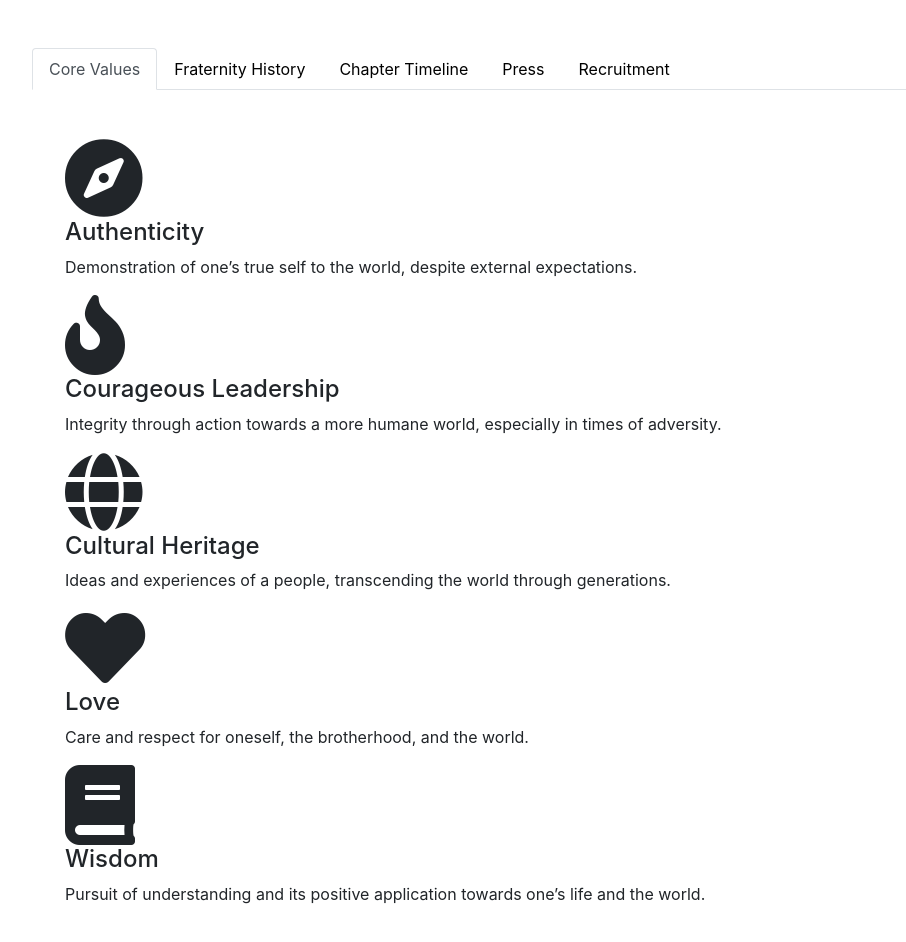
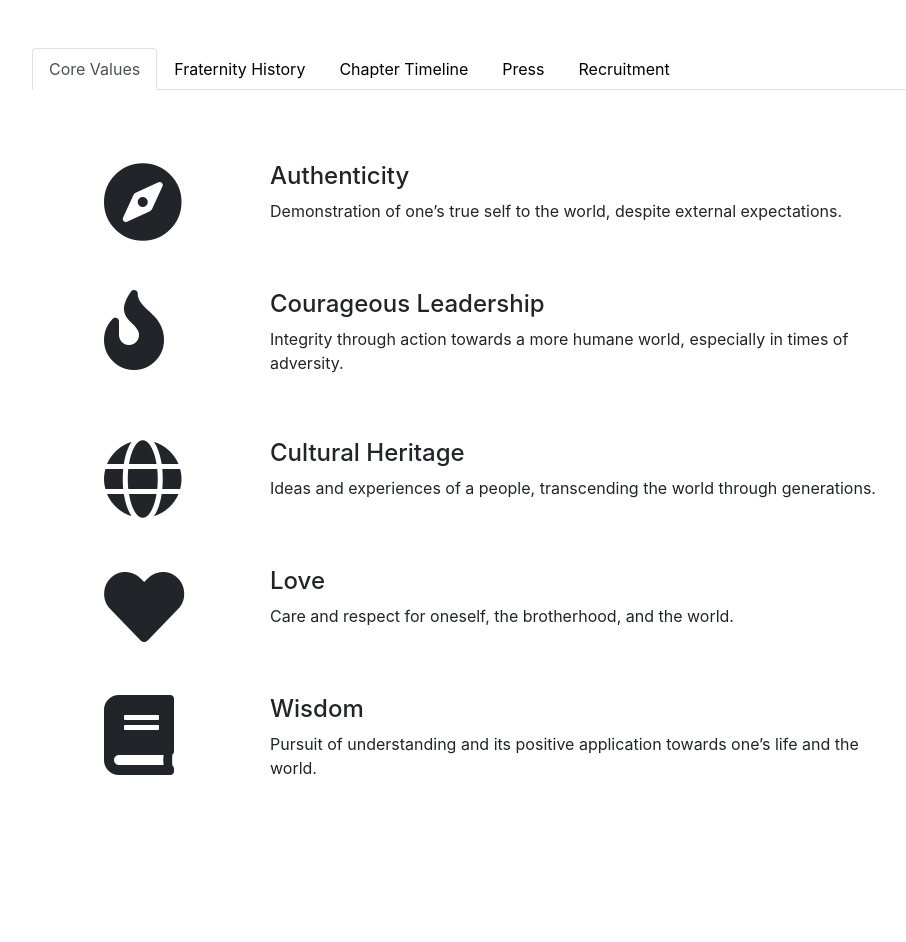
Before and after one commit to syracuselambdas/syracuselambdas.github.io, a plain HTML site: page index.html in a window 1280 px wide. Shown: the part 1080-2022 px from the top of the page, without its empty margins (53-959 px from the left). After the commit the page ends 1964 px from the top, so only its background shows below. Drawn offline with nearby package versions, Linux system fonts and the light colour scheme.

Commit message:
fixed core values

```diff
--- a/index.html
+++ b/index.html
@@ -151,67 +151,45 @@
            <div class="tab-content p-5" id="aboutTabContent">
               <div class="tab-pane fade show active" id="content-coreValues"
                  role="tabpanel" aria-labelledby="tab-coreValues">
-                 <div class="row">
-                 <ul class="q_circles_holder five_columns no_line list-unstyled">
-                     <li class="q_circle_outer">
-                         <span class="q_circle_inner">
-                             <span class="q_circle_inner2">
-                                <i class="fa fa-compass fa-5x"></i>
-                            </span>
-                         </span>
-                         <div class="q_circle_text_holder"><h4 class="q_circle_title">Authenticity</h4>
-                            <p class="q_circle_text">Demonstration of one’s true self to the world, despite external expectations.</p>
+
+                 <ul class=" list-unstyled">
+                    <li class="row p-4">
+                        <div class="col-2"><i class="fa fa-compass fa-5x"></i></div>
+                         <div class="col-8">
+                            <h4>Authenticity</h4>
+                            <p>Demonstration of one’s true self to the world, despite external expectations.</p>
                         </div>
                     </li>
-
-                     <li class="q_circle_outer">
-                         <span class="q_circle_inner">
-                            <span class="q_circle_inner2">
-                                 <i class="fa fa-fire fa-5x"></i>
-                            </span>
-                        </span>
-                        <div class="q_circle_text_holder">
-                            <h4 class="q_circle_title">Courageous Leadership</h4>
-                            <p class="q_circle_text">Integrity through action towards a more humane world, especially in times of adversity.</p>
-                        </div>
-                     </li>
-
-                     <li class="q_circle_outer">
-                         <span class="q_circle_inner">
-                             <span class="q_circle_inner2">
-                                 <i class="fa fa-globe fa-5x"></i>
-                             </span>
-                         </span>
-                         <div class="q_circle_text_holder">
-                             <h4 class="q_circle_title">Cultural Heritage</h4>
-                            <p class="q_circle_text">Ideas and experiences of a people, transcending the world through generations.</p>
-                        </div>
+                    <li class="row p-4">
+                            <div class="col-2"><i class="fa fa-fire fa-5x"></i></div>
+                             <div class="col-8">
+                                <h4>Courageous Leadership</h4>
+                                <p>Integrity through action towards a more humane world, especially in times of adversity.</p>
+                            </div>
                     </li>
-
-                     <li class="q_circle_outer">
-                         <span class="q_circle_inner">
-                             <span class="q_circle_inner2">
-                                 <i class="fa fa-heart fa-5x"></i>
-                             </span>
-                         </span>
-                         <div class="q_circle_text_holder">
-                             <h4 class="q_circle_title">Love</h4>
-                             <p class="q_circle_text">Care and respect for oneself, the brotherhood, and the world.</p>
-                        </div></li>
-
-                     <li class="q_circle_outer">
-                         <span class="q_circle_inner">
-                             <span class="q_circle_inner2">
-                                 <i class="fa fa-book fa-5x"></i>
-                             </span>
-                         </span>
-                         <div class="q_circle_text_holder">
-                             <h4 class="q_circle_title">Wisdom</h4>
-                             <p class="q_circle_text">Pursuit of understanding and its positive application towards one’s life and the world.</p>
-                         </div>
+                    <li class="row p-4">
+                            <div class="col-2"><i class="fa fa-globe fa-5x"></i></div>
+                             <div class="col-8">
+                                <h4>Cultural Heritage</h4>
+                                <p>Ideas and experiences of a people, transcending the world through generations.</p>
+                            </div>
+                    </li>
+                    <li class="row p-4">
+                            <div class="col-2"><i class="fa fa-heart fa-5x"></i></div>
+                             <div class="col-8">
+                                <h4>Love</h4>
+                                <p>Care and respect for oneself, the brotherhood, and the world.</p>
+                            </div>
+                    </li>
+                    <li class="row p-4">
+                            <div class="col-2"><i class="fa fa-book fa-5x"></i></div>
+                             <div class="col-8">
+                                <h4>Wisdom</h4>
+                                <p>Pursuit of understanding and its positive application towards one’s life and the world.</p>
+                            </div>
                     </li>
                 </ul>
-                </div>
+
               </div>
               <div class="tab-pane fade text-left" id="content-fraternityHistory"
                  role="tabpanel" aria-labelledby="tab-fraternityHistory">
--- a/style.css
+++ b/style.css
@@ -88,6 +88,10 @@ button#sign-up{background-color:#d44500; border-color:transparent;}
     color: #3899ca;
     font-weight: 700;
 }
+#content-coreValues ul li div i:hover{
+    color: #3899ca;
+    transition: 0.4s;
+}
 @media screen and (max-width:1024px){
     #brand-logo img{
         width: 230px;
```
